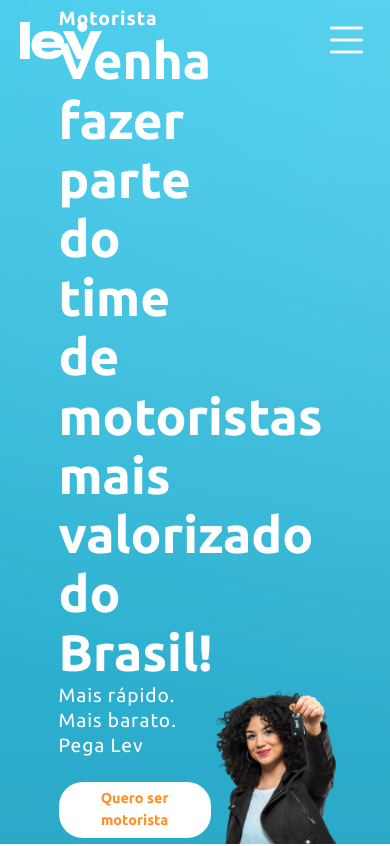
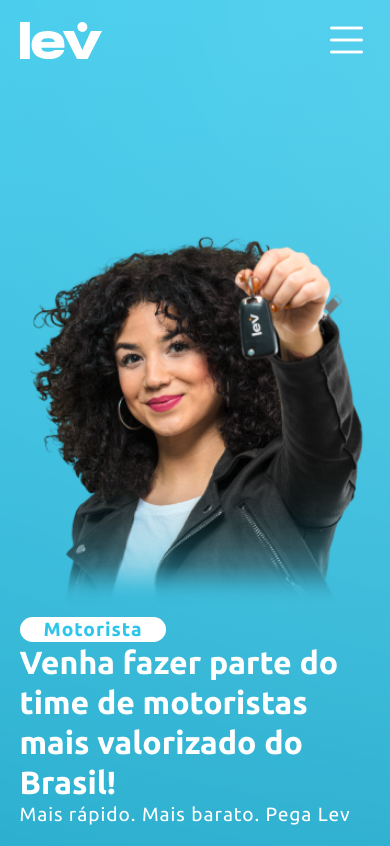
Before and after one commit to danivict/lev-website-local, a React (Create React App) app: page /driver in a window 390 px wide. Shown: the top 846 px of the page. Built offline with nearby package versions, Linux system fonts and the light colour scheme.

Commit message:
responsividade tela motorista

```diff
--- a/src/App.js
+++ b/src/App.js
@@ -18,7 +18,7 @@
   } , []);
 
   const showHeader = () => {
-    if (document.body.scrollTop > 20 || document.documentElement.scrollTop > 20) {
+    if (document.body.scrollTop > 0 || document.documentElement.scrollTop > 0) {
       setHeaderActive(true);
     } else {
       setHeaderActive(false);
--- a/src/pages/Driver/index.jsx
+++ b/src/pages/Driver/index.jsx
@@ -1,9 +1,11 @@
-import React from 'react';
+import React, { useEffect, useState } from 'react';
 import styles from '../../styles/Driver.module.css';
 import person from '../../images/driver/person.png';
+import personMobile from '../../images/driver/personMobile.png';
 import logoMinimal from '../../images/logo-minimal.svg';
 import levButton from '../../images/driver/levButton.svg';
 import BenefitsCard from '../../components/BenefitsCard';
+import pontinha from '../../images/home/pontinha.svg';
 import { benefits } from '../../data/benefits';
 import Calculator from '../../components/Calculator';
 
@@ -11,13 +13,33 @@
   const {
     container,
     mainContent,
+    personS,
+    tip,
     benefitsTitle,
     cardsContainer,
     letterSection,
     calculatorSection,
     signinSection,
-    head
+    head,
   } = styles;
+
+  const [isMobile, setIsMobile] = useState(false);
+
+  useEffect(() => {
+    checkIsMobile();
+    window.addEventListener('resize', () => {
+      checkIsMobile();
+    });
+  }, []);
+
+  const checkIsMobile = () => {
+    if (window.innerWidth <= 1024) {
+      setIsMobile(true);
+    } else {
+      setIsMobile(false);
+    }
+  };
+
   return (
     <main className={container}>
       <section className={mainContent}>
@@ -29,7 +51,12 @@
           <p>Mais rápido. Mais barato. Pega Lev</p>
           <button>Quero ser motorista</button>
         </article>
-        <img src={person} alt='' />
+        <img
+          className={personS}
+          src={isMobile ? personMobile : person}
+          alt='Motorista segurando chave de carro'
+        />
+        <img className={tip} src={pontinha} alt='Logo' />
       </section>
       <section>
         <div className={benefitsTitle}>
@@ -58,7 +85,7 @@
         <img src={levButton} alt='Lev' />
       </section>
       <section className={calculatorSection}>
-        <article className={ head }>
+        <article className={head}>
           <h1>Calculadora de lucros.</h1>
           <p>
             Veja o quanto você vai receber a mais! Fique a vontade para editar
@@ -76,16 +103,20 @@
           <h1>Não deixa para depois!</h1>
           <p>
             Faça agora mesmo sua inscrição para se tornar um Motorista Lev,
-            aproveite os melhores benefícios do Mercado.<br/><br/>Os primeiros 1000
-            motoristas cadastrados irão ganhar bonificações nas primeiras
-            corridas.
+            aproveite os melhores benefícios do Mercado.
+            <br />
+            <br />
+            Os primeiros 1000 motoristas cadastrados irão ganhar bonificações
+            nas primeiras corridas.
           </p>
         </article>
         <form>
-          <input type="text" placeholder='Nome:'/>
-          <input type="email" placeholder='Email:'/>
-          <input type="tel " placeholder='Telefone:'/>
-          <button type='submit' onClick={ (e) => e.preventDefault() }>Quero ser motorista Lev!</button>
+          <input type='text' placeholder='Nome:' />
+          <input type='email' placeholder='Email:' />
+          <input type='tel ' placeholder='Telefone:' />
+          <button type='submit' onClick={(e) => e.preventDefault()}>
+            Quero ser motorista Lev!
+          </button>
         </form>
       </section>
     </main>
--- a/src/styles/Driver.module.css
+++ b/src/styles/Driver.module.css
@@ -21,8 +21,8 @@
 
 .container .mainContent article h1 {
   font-weight: 700;
-  font-size: 6.4rem;
-  line-height: 7.4rem;
+  font-size: 4rem;
+  line-height: 5rem;
   color: var(--white);
 }
 
@@ -31,7 +31,13 @@
   font-size: 2.4rem;
   line-height: 130%;
   letter-spacing: 0.05em;
-  color: var(--white);
+  color: var(--blue);
+  background-color: var(--white);
+  border-radius: 2rem;
+  padding: 0 3rem;
+  width: -webkit-fit-content;
+  width: -moz-fit-content;
+  width: fit-content;
 }
 
 .container .mainContent article p {
@@ -50,8 +56,9 @@
   padding: 0.8rem 3rem;
   border: none;
   border-radius: 3rem;
-  background-color: var(--white);
-  color: var(--orange);
+  background-color: transparent;
+  color: var(--white);
+  border: 2px solid var(--white);
   cursor: pointer;
   -webkit-transition: all 0.3s ease;
   transition: all 0.3s ease;
@@ -284,4 +291,65 @@
   font-size: 2.4rem;
   line-height: 2.8rem;
 }
+
+@media only screen and (max-width: 1024px) {
+  .container .mainContent {
+    position: relative;
+    -ms-grid-columns: 100vw;
+        grid-template-columns: 100vw;
+    -ms-grid-rows: 60% 40%;
+        grid-template-rows: 60% 40%;
+    padding: 20vw 5vw 0 5vw;
+    padding-bottom: 20vh;
+    -webkit-box-sizing: content-box;
+            box-sizing: content-box;
+    width: 90vw;
+  }
+  .container .mainContent article {
+    width: 90vw;
+  }
+  .container .mainContent .personS {
+    -ms-grid-row: 1;
+    grid-row: 1;
+    margin-bottom: -8vh;
+    width: 90%;
+    -ms-grid-column-align: start;
+        justify-self: start;
+  }
+  .container .mainContent .tip {
+    position: absolute;
+    top: 97%;
+    left: 50%;
+    -webkit-transform: translate(-50%, -50%);
+            transform: translate(-50%, -50%);
+  }
+  .letterSection {
+    padding: 20vh 5vw 30vh 5vw;
+  }
+  .letterSection::before {
+    -webkit-clip-path: polygon(100% 0, 100% 90%, 50% 100%, 0 90%, 0 0);
+            clip-path: polygon(100% 0, 100% 90%, 50% 100%, 0 90%, 0 0);
+  }
+  .letterSection h1 {
+    font-size: 3rem;
+    line-height: 4rem;
+  }
+  .calculatorSection {
+    padding: 40vh 5vw 10vh;
+  }
+  .calculatorSection .head h1 {
+    font-size: 3rem;
+    line-height: 4rem;
+  }
+  .calculatorSection .head p {
+    font-size: 2rem;
+    line-height: 3rem;
+  }
+  .signinSection {
+    -ms-grid-columns: 100%;
+        grid-template-columns: 100%;
+    -ms-grid-rows: 60% 40%;
+        grid-template-rows: 60% 40%;
+  }
+}
 /*# sourceMappingURL=Driver.module.css.map */
```
Also changed, not shown: src/images/driver/personMobile.png (added), src/images/home/pontinha.svg.
